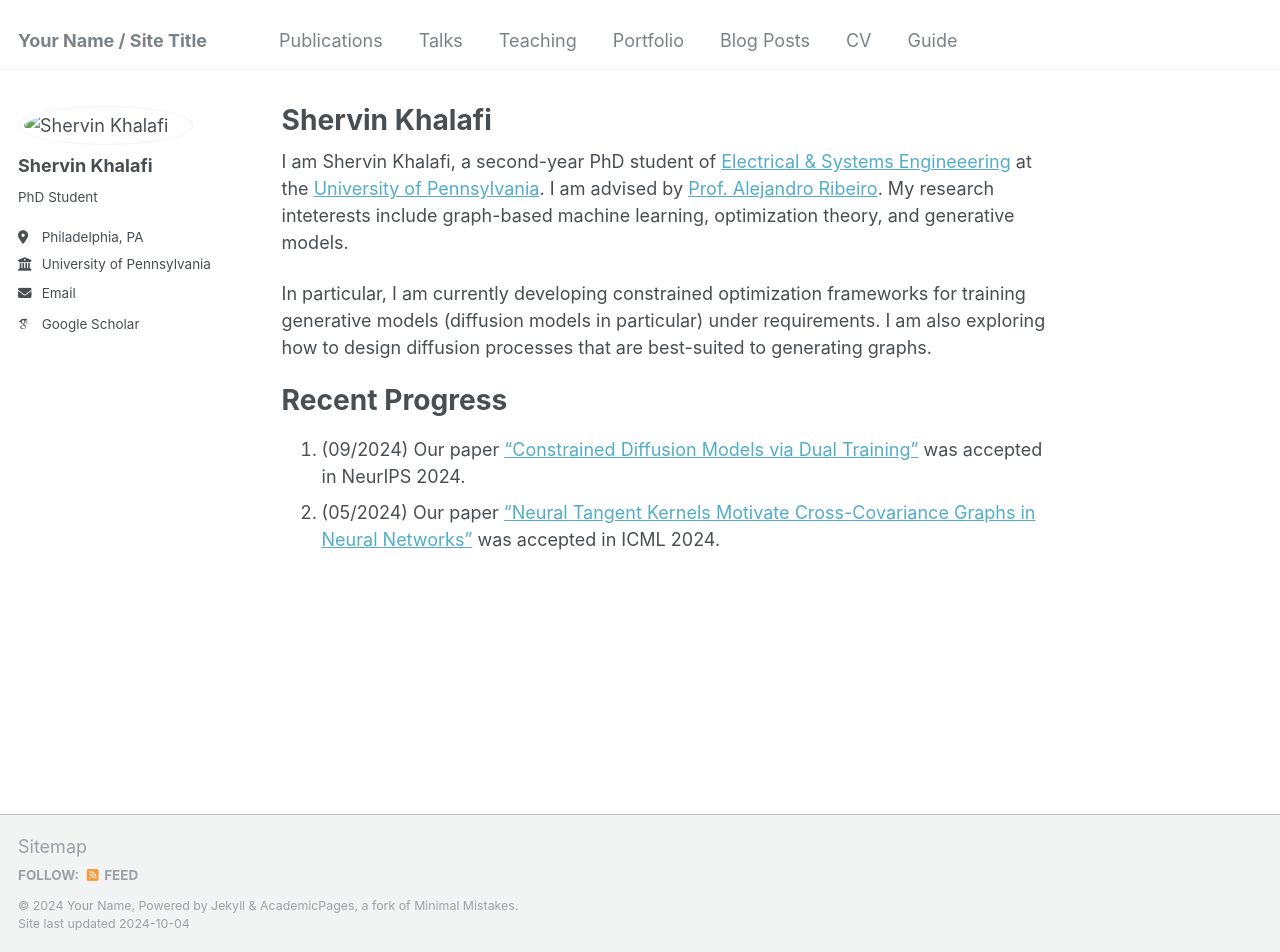
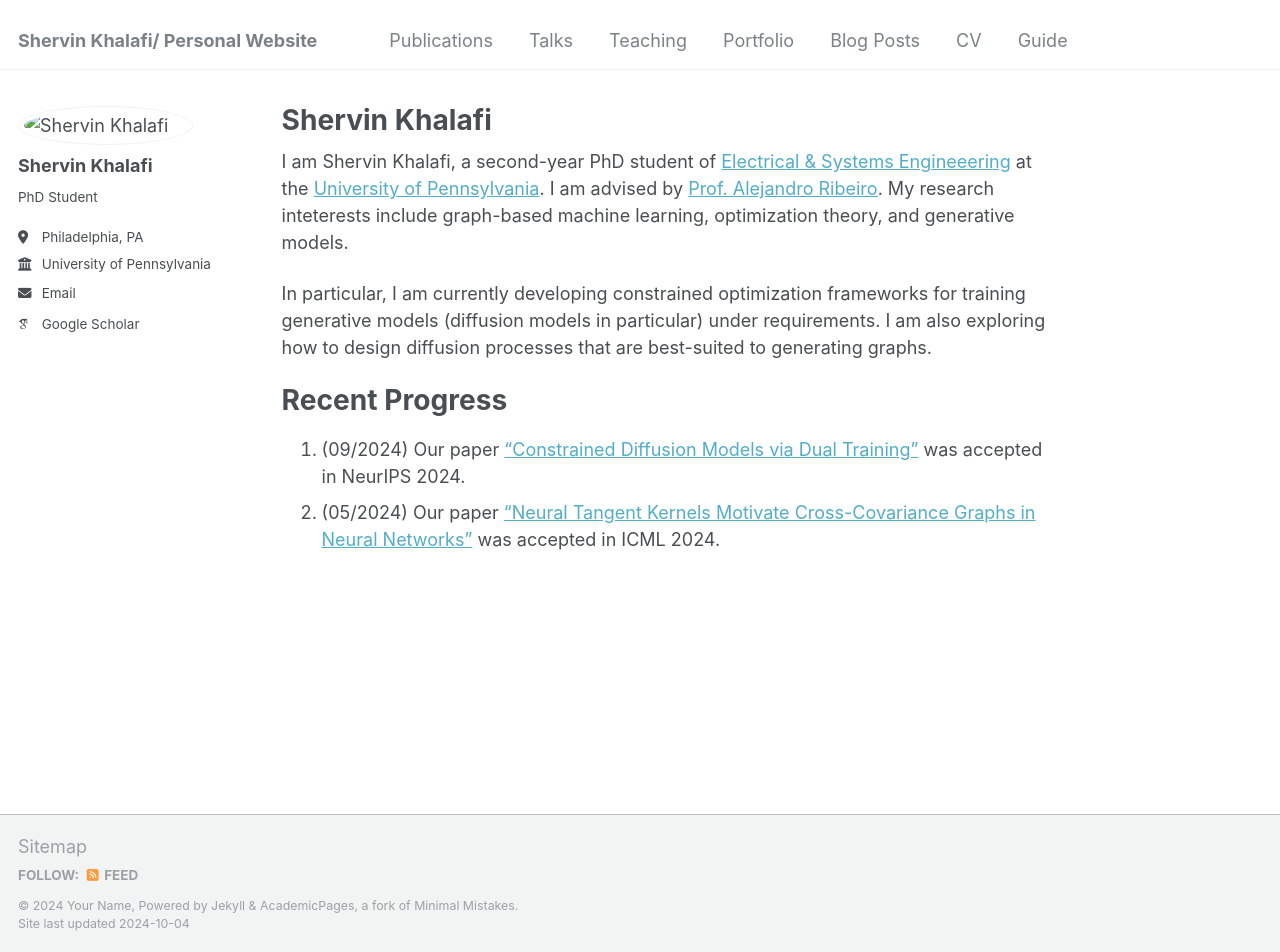
Before and after one commit to shervinkhal/shervinkhalafi.github.io, a Jekyll site: the page built from _pages/about.md, in a window 1280 px wide and 952 px high. Built offline with Jekyll 4.4.1, drawn with Linux system fonts in a browser that asks for light colours; some web fonts are replaced.

Commit message:
Update _config.yml

```diff
--- a/_config.yml
+++ b/_config.yml
@@ -8,13 +8,13 @@
 
 # Basic Site Settings
 locale                   : "en-US"
-title                    : "Your Name / Site Title"
+title                    : "Shervin Khalafi/ Personal Website"
 title_separator          : "-"
 name                     : &name "Your Name"
 description              : &description "personal description"
 url                      : https://academicpages.github.io # the base hostname & protocol for your site e.g. "https://mmistakes.github.io"
 baseurl                  : "" # the subpath of your site, e.g. "/blog"
-repository               : "academicpages/academicpages.github.io"
+repository               : "shervinkhal/shervinkhal.github.io"
 
 # Site Author - The following control what appear as part of the author content on the side bar.
 #               If a field is blank the icon and link will not appear, otherwise it will be shown.
```
